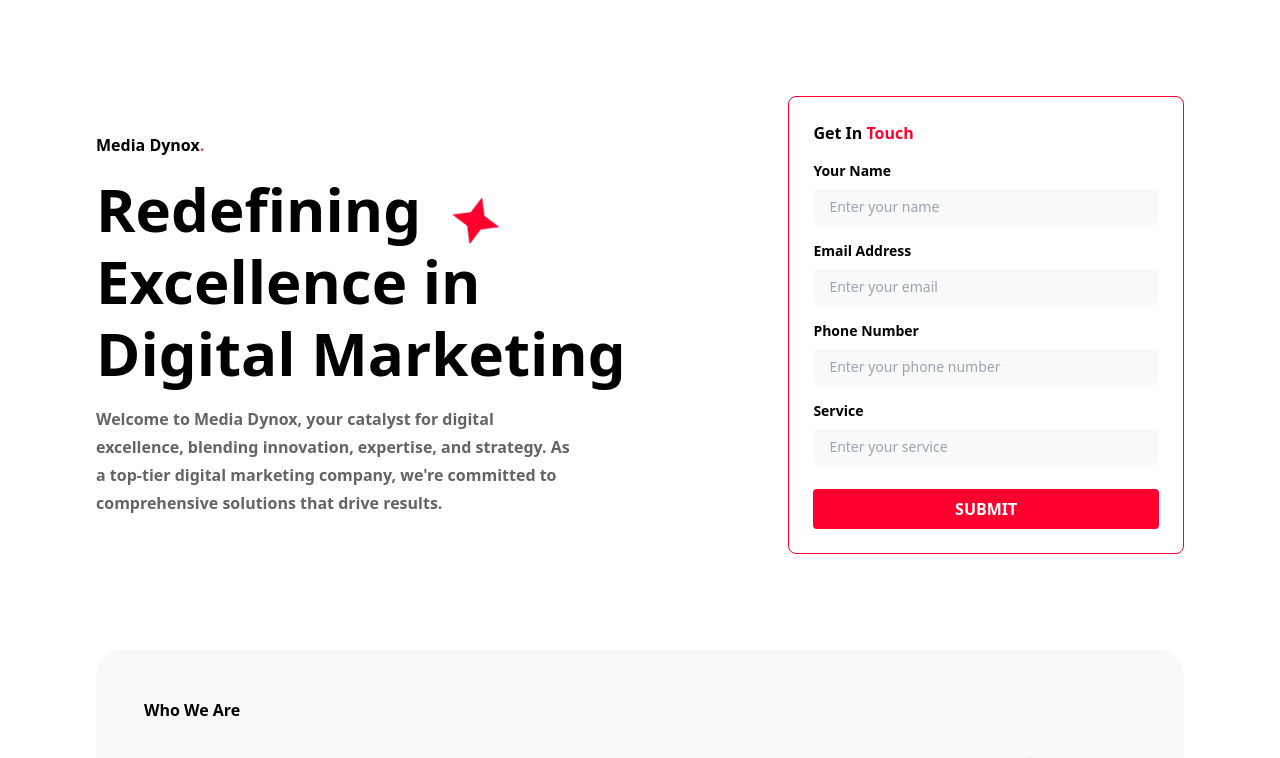
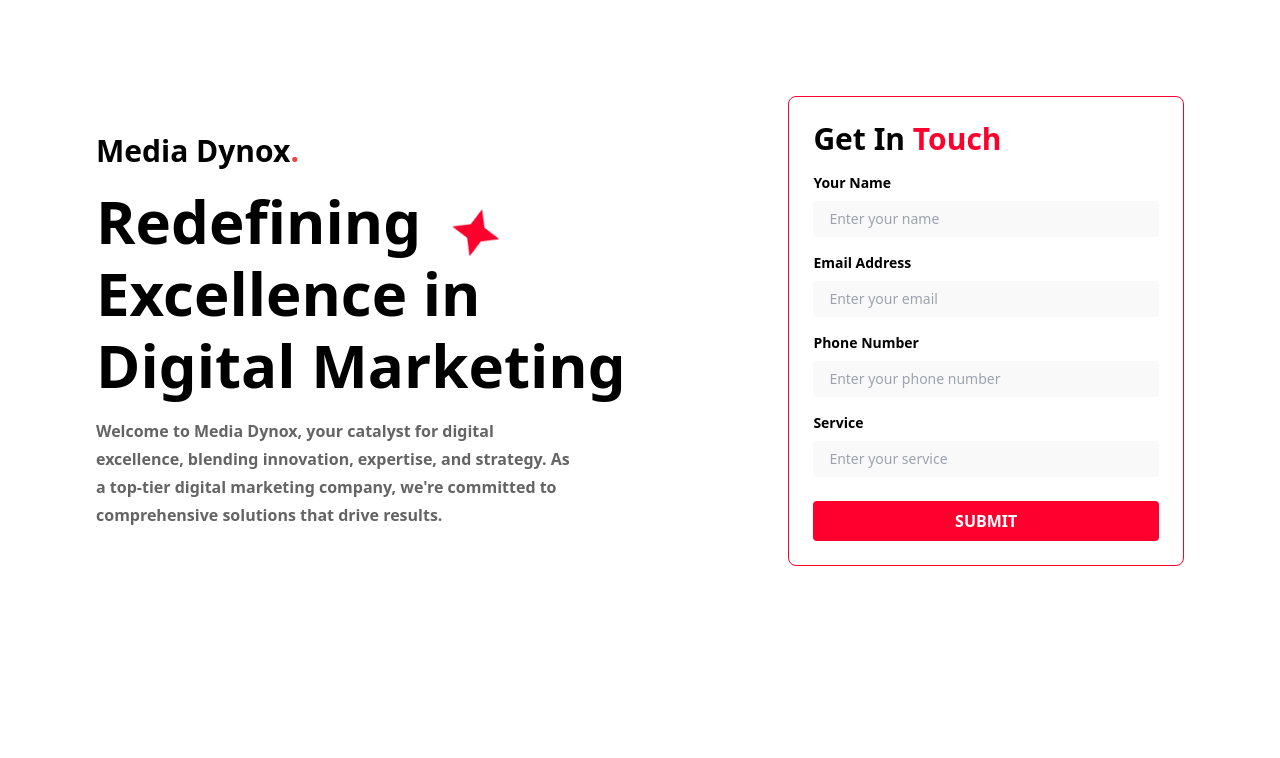
Before and after one commit to rkcoola792/landing-page, a React (Vite) app: page / in a window 1280 px wide. Shown: the top 758 px of the page. Built offline with nearby package versions, Linux system fonts and the light colour scheme.

Commit message:
all things done

```diff
--- a/src/LandingPage1/Form.jsx
+++ b/src/LandingPage1/Form.jsx
@@ -6,7 +6,7 @@ import InputDiv from './InputDiv'
 const Form = () => {
   return (
     <div className='form flex flex-col border border-mainRed rounded-lg p-6 gap-4 bg-white mt-10 md:mt-0'>
-      <div className='top-heading font-semibold'><h3>Get In <span className='text-mainRed'>Touch</span></h3></div>
+      <div className='top-heading font-semibold text-3xl' ><h3>Get In <span className='text-mainRed'>Touch</span></h3></div>
       <div className='mid-form flex flex-col gap-4 text-left' >
         <InputDiv heading="Your Name" subheading="name"></InputDiv>
         <InputDiv heading="Email Address" subheading="email"></InputDiv>
--- a/src/LandingPage1/Hero.jsx
+++ b/src/LandingPage1/Hero.jsx
@@ -4,25 +4,25 @@ import Form from './Form'
 const Hero = () => {
   return (
 
-
-    <div className='bg-red flex flex-col justify-center items-center text-center md:flex-row md:justify-between md:text-left md:items-center my-12 md:mt-24 '>
+<div className=''>
+<div className=' flex flex-col justify-center items-center text-center md:flex-row md:justify-between md:text-left md:items-center py-12 md:py-24  '>
       <div className='left md:w-[50%] lg:w-[70%]  flex flex-col gap-4'>
-        <div className='heading font-bold'><h2>Media Dynox<span className='text-red-500'>.</span></h2></div>
+        <div className='heading font-bold text-3xl'><h2>Media Dynox<span className='text-red-500'>.</span></h2></div>
         <div className='star-subheading relative'>
             <div className='absolute w-12 lg:right-72 md:right-12 md:top-6  top-12 hidden md:block'>
                 <img src='/Star.webp' ></img>
             </div>
-        <div className='subheading lg:text-5xl xl:text-6xl sm:text-4xl text-3xl font-semibold' style={{lineHeight:1.2}}><h1>Redefining <br></br>Excellence in <br></br>Digital Marketing</h1></div>
+        <div className='subheading lg:text-5xl xl:text-6xl sm:text-4xl text-3xl font-semibold' style={{lineHeight:1.2}}><h1>Redefining  <br></br>Excellence in <br></br>Digital Marketing</h1></div>
         </div>
         <div className='description text-base md:w-[70%] text-[#646464] '><p className='leading-7 font-semibold'>Welcome to Media Dynox, your catalyst for digital excellence, blending innovation, expertise, and strategy. As a top-tier digital marketing company, we're committed to comprehensive solutions that drive results.</p></div>
       </div>
       <div className='right md:w-[50%] lg:w-[40%] w-[100%]'>
        <Form></Form>
       </div>
-      {/* <div className='bacground absolute -z-10'>
-        <img src="/BG.png"></img>
-      </div> */}
+
     </div>
+</div>
+
 
   )
 }
--- a/src/LandingPage1/LandingPage1.jsx
+++ b/src/LandingPage1/LandingPage1.jsx
@@ -7,6 +7,8 @@ import Section4 from './Section4'
 
 const LandingPage1 = () => {
   return (
+
+
     <div className='landing-page px-4 sm:px-8 md:px-12 lg:px-24  2xl:px-0 max-w-[1280px] mx-auto'>
     <Hero></Hero>
     <Section2></Section2>
```
Also changed, not shown: 1 other file (tests, documents, lock files or other folders).
